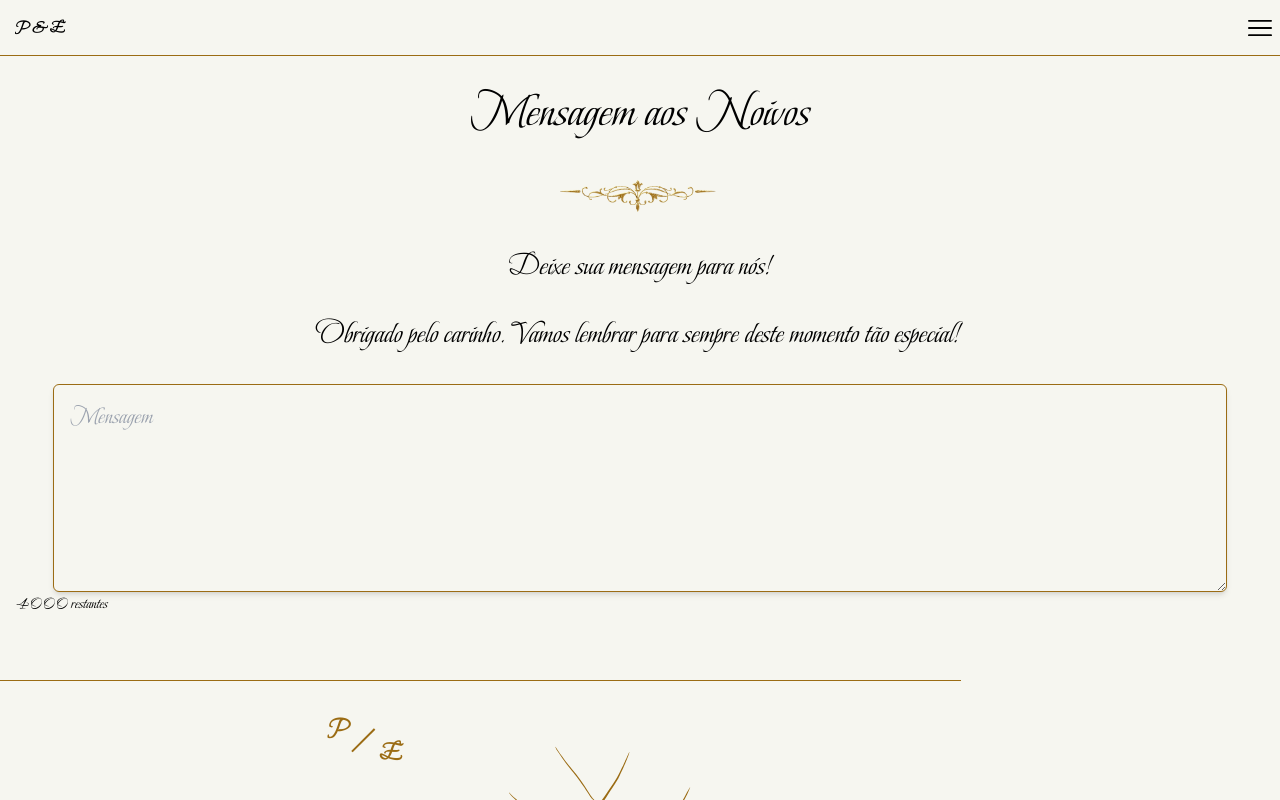
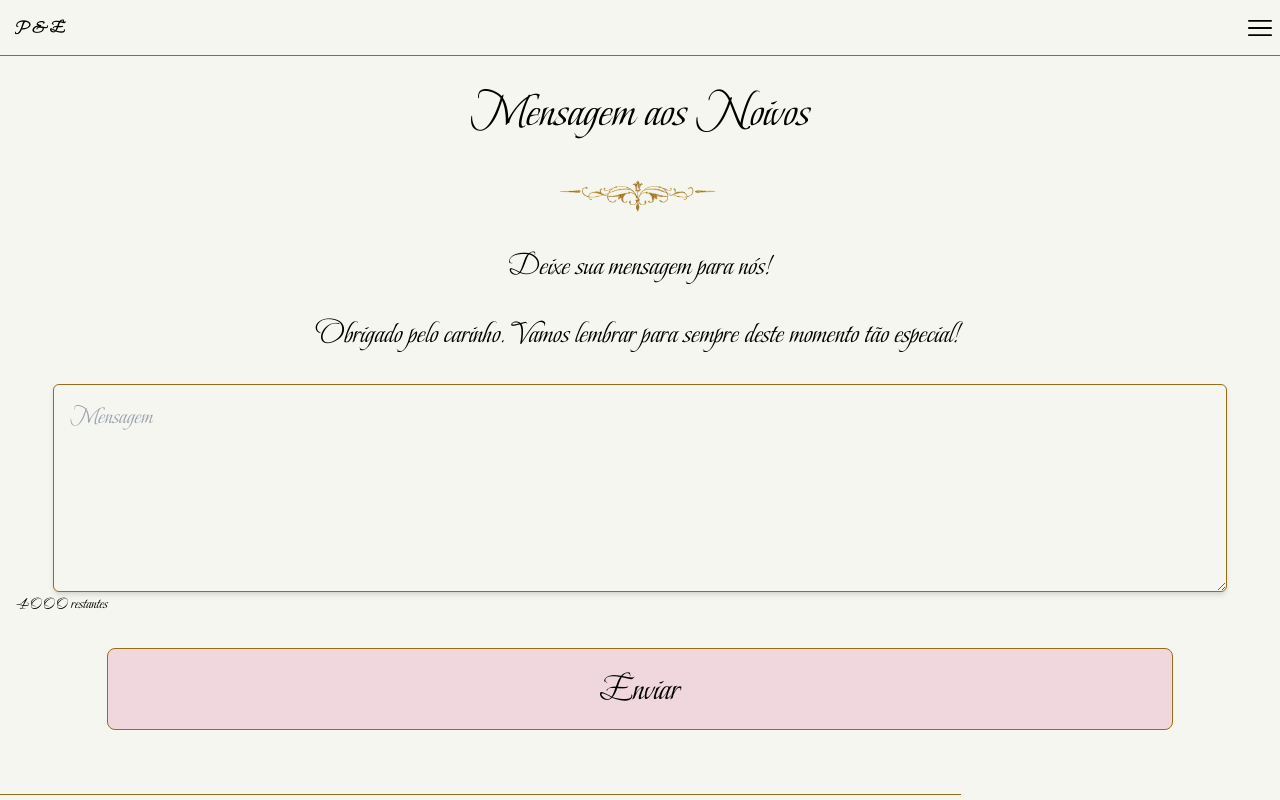
Before and after one commit to MarceloJrdaLuz/projetositecasamento, a Next.js app: page /mensagemaosnoivos in a window 1280 px wide. Shown: the top 800 px of the page. Built offline with nearby package versions, Linux system fonts and the light colour scheme.

Commit message:
Botao criado

```diff
--- /dev/null
+++ b/components/Botao.tsx
@@ -0,0 +1,12 @@
+interface BotaoProps{
+    titulo: string
+    onClick: ()=>void
+}
+
+export default function Botao (props: BotaoProps){
+    return(
+        <button className={`mt-8 flex justify-center w-10/12 border border-dourado-100 p-5 mx-auto rounded-lg text-4xl bg-[#ecbbcd84]`} onClick={props.onClick}>
+            {props.titulo}
+        </button>
+    )
+}
--- a/components/MensagemAosNoivos.tsx
+++ b/components/MensagemAosNoivos.tsx
@@ -1,5 +1,6 @@
 import Image from 'next/image'
 import divisor from '../public/divisord.png'
+import Botao from './Botao'
 import TextArea from './TextArea'
 
 
@@ -25,6 +26,7 @@ export default function Mensagem(props: DeixeSuaMensagemProps){
 
                 <p className={`w-screen flex justify-center items-center text-center text-3xl h-fit`}>{props.texto}</p>
                 <TextArea/>
+                <Botao titulo='Enviar' onClick={()=>{}}/>
             </div>
         </section>
     )
--- a/tailwind.config.js
+++ b/tailwind.config.js
@@ -16,6 +16,9 @@ module.exports = {
           700: '#F0EFEB',
           800: '#DFE7FD',
           900: '#f6f6f0',
+        },
+        'dourado': {
+          100: '#9b6c14'
         }
       },
       fontFamily:{
```
